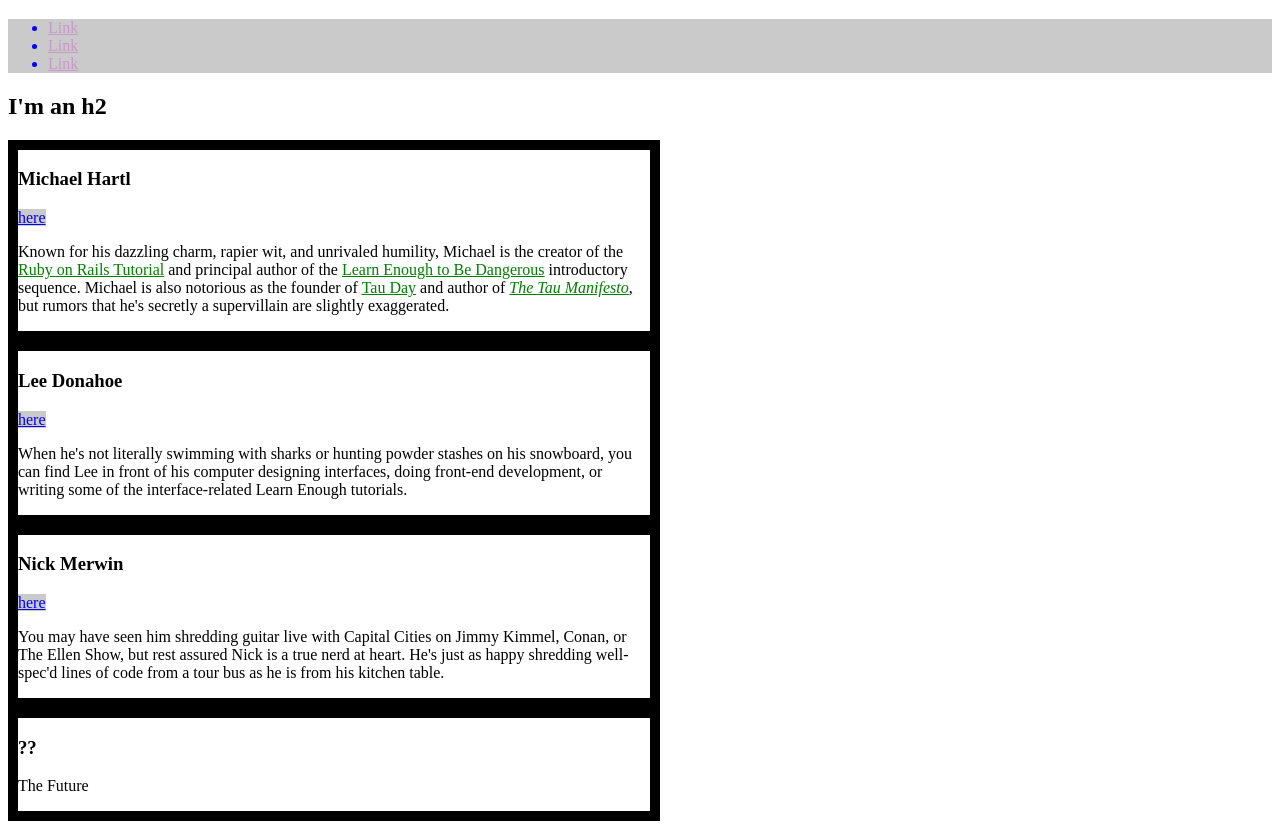
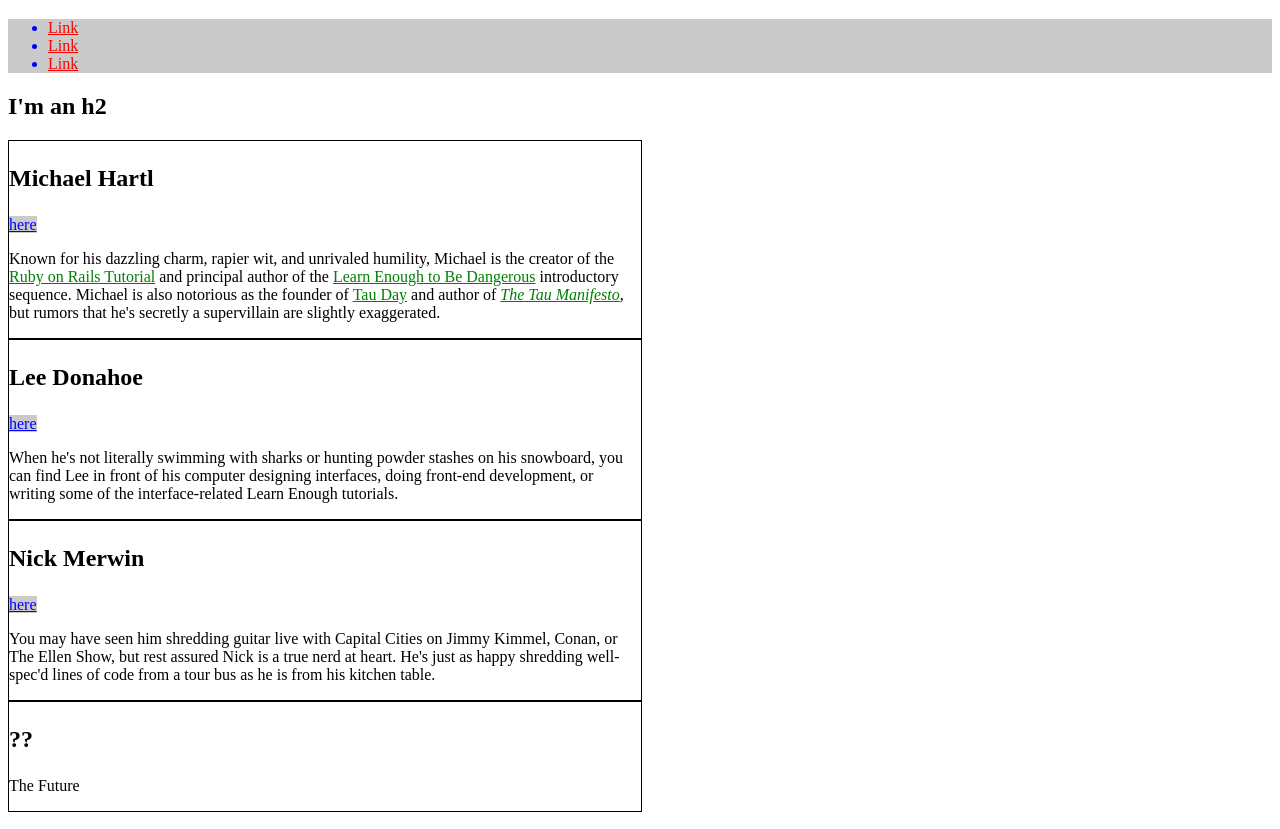
Before and after one commit to LandonSyn/sample_css, a plain HTML site: page index.html in a window 1280 px wide. Shown: the part 61-890 px from the top of the page. Drawn offline with Linux system fonts and the light colour scheme.

Commit message:
Clean up

```diff
--- a/index.html
+++ b/index.html
@@ -7,7 +7,7 @@
       /*GORGEOUS STYLING TO FOLLOW html{background:red;}*/
       /* GLOBAL STYLES */
       a {
-        color: rgba(200, 0, 200, 0.25);
+        color: #f00;
       }
       /*div.bio-box {
         border: 1px solid green;
@@ -22,10 +22,18 @@
       /* BIO STYLES */
       .bio-wrapper {
         /*width: 500px;*/
+        font-size: 24px;
       }
       .bio-box {
-        border: 10px solid black;
+        border: 1px solid black;
+        font-size: 1rem;
         width: 50%;
+      }
+      .bio-box h3 {
+        font-size: 1.5em;
+      }
+      .bio-copy {
+        font-size: 1em;
       }
       .bio-copy a {
         color: green;
```
